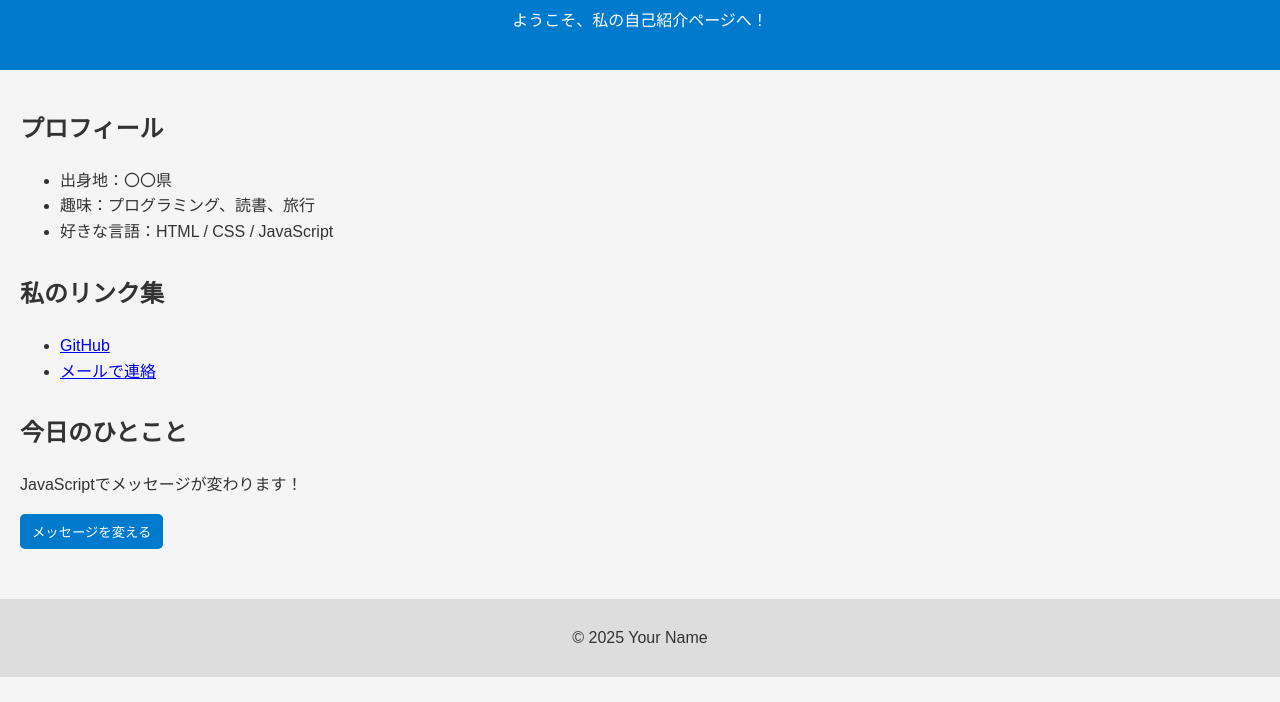
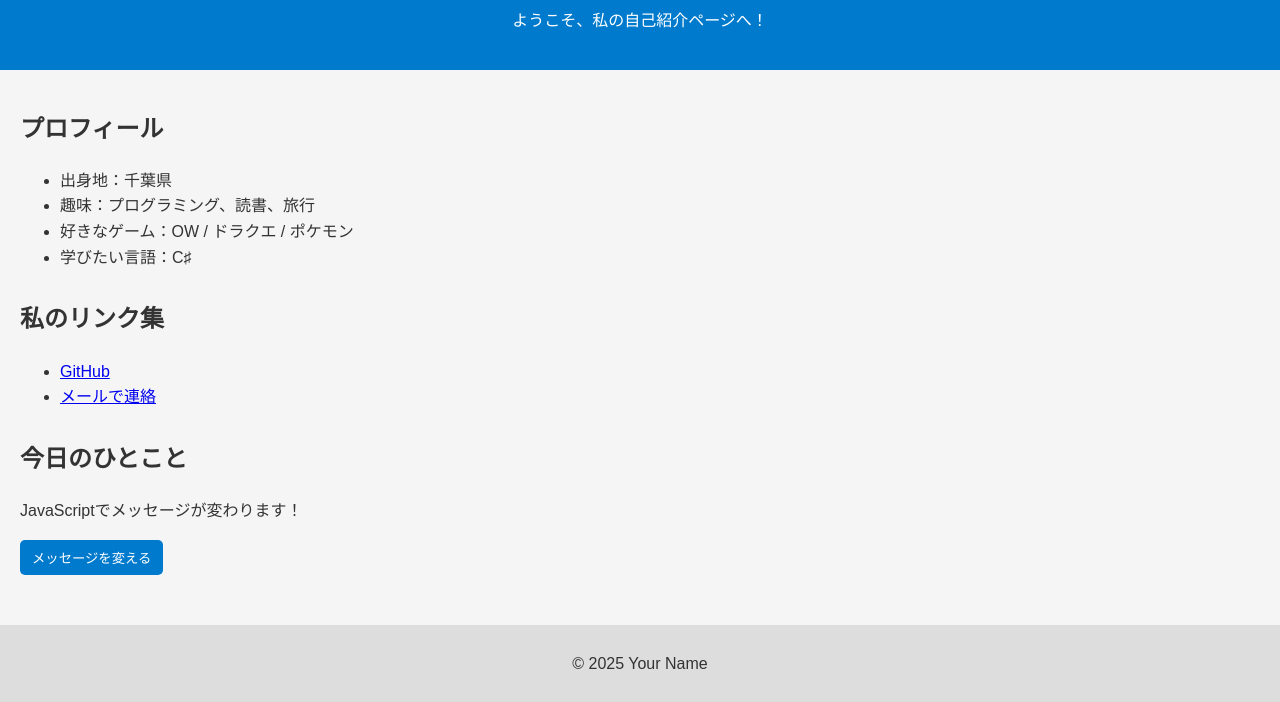
Before and after one commit to d0guu/d0guu.github.io, a plain HTML site: page index.html in a window 1280 px wide. Shown: the part 106-808 px from the top of the page. Drawn offline with Linux system fonts and the light colour scheme.

Commit message:
Update index.html

```diff
--- a/index.html
+++ b/index.html
@@ -16,9 +16,10 @@
     <section>
       <h2>プロフィール</h2>
       <ul>
-        <li>出身地：〇〇県</li>
+        <li>出身地：千葉県</li>
         <li>趣味：プログラミング、読書、旅行</li>
-        <li>好きな言語：HTML / CSS / JavaScript</li>
+        <li>好きなゲーム：OW / ドラクエ / ポケモン</li>
+        <li>学びたい言語：C♯</li>
       </ul>
     </section>
 
```
